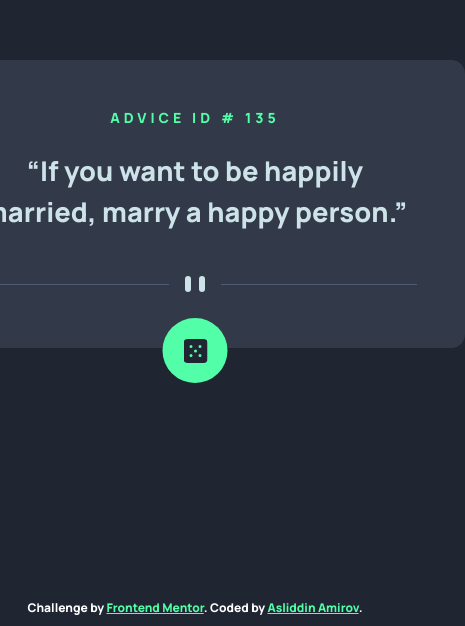
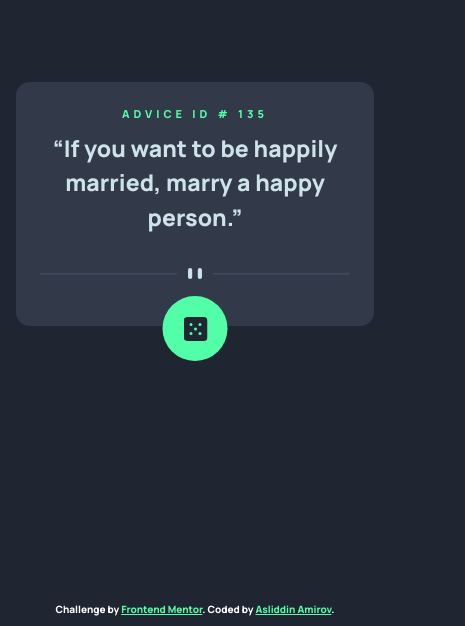
Before and after one commit to asliddinamir/project25-FM, a plain HTML site: page index.html in a window 390 px wide. Shown: the part 218-844 px from the top of the page, 465 px wide, since content can reach past the window. Drawn offline with Linux system fonts and the light colour scheme.

```diff
--- a/style.css
+++ b/style.css
@@ -14,6 +14,7 @@ body {
     display: flex;
     align-items: center;
     justify-content: center;
+    padding: 1rem;
 }
 
 .container {
@@ -77,3 +78,28 @@ footer {
 footer a {
     color: hsl(150, 100%, 66%);
 }
+
+@media(max-width:559px) {
+    .container {
+        width: 100%;
+        padding: 1.5rem;
+    }
+
+    .seperator {
+        width: 100%;
+        margin-bottom: 15px;
+    }
+
+    .advice_id {
+        font-size: 11px;
+        margin-bottom: 10px;
+    }
+
+    .advice {
+        font-size: 23px;
+    }
+
+    footer {
+        font-size: 10px;
+    }
+}
```
